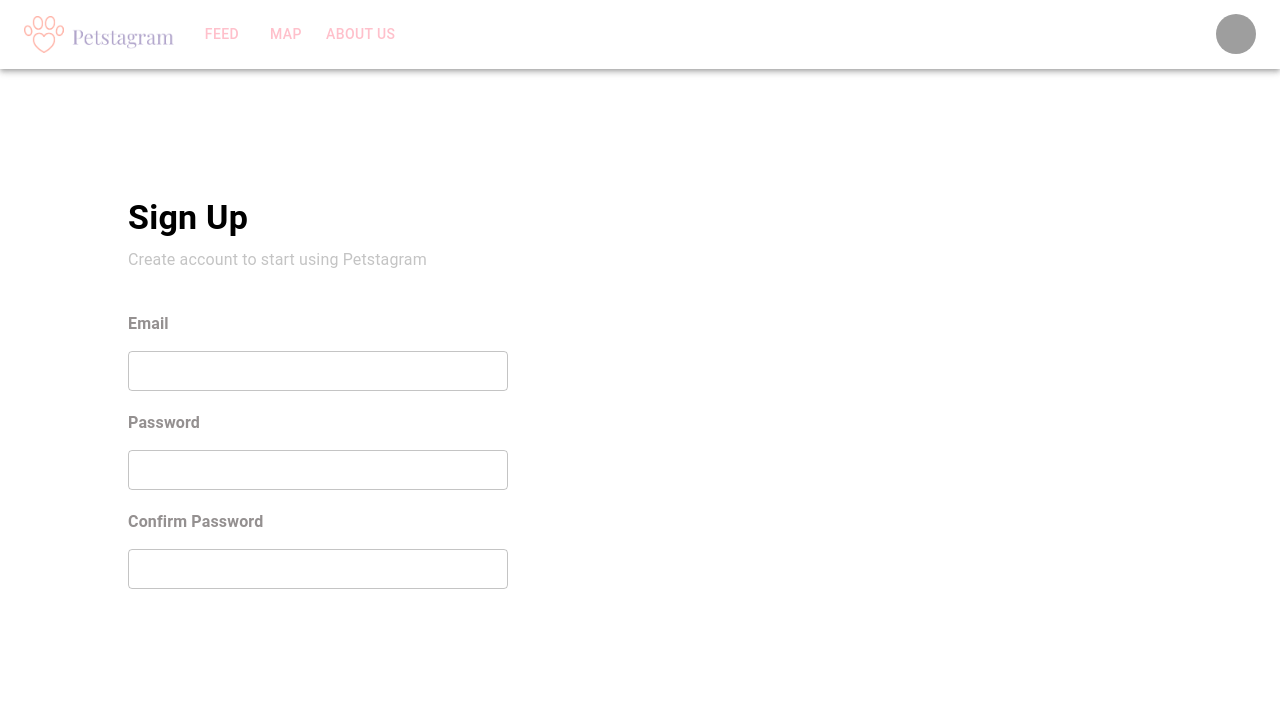
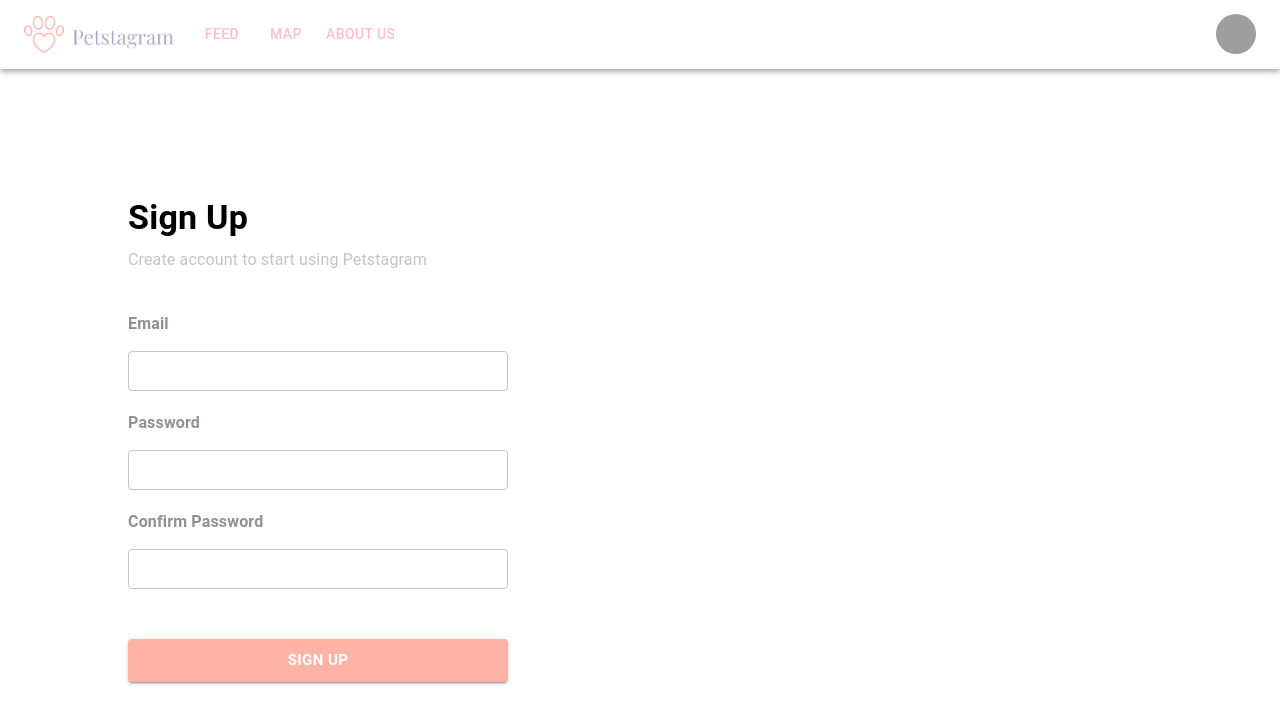
Before and after one commit to nhungL/petstagram, a React (Create React App) app in the folder frontend/: page / in a window 1280 px wide. Shown: the top 724 px of the page. Built offline with nearby package versions, Linux system fonts and the light colour scheme; grey boxes are pictures that could not be loaded.

Commit message:
Add sign up button

```diff
--- a/frontend/src/components/SignUp/SignUp.js
+++ b/frontend/src/components/SignUp/SignUp.js
@@ -1,4 +1,4 @@
-import { Grid, TextField, Typography } from "@mui/material";
+import { Button, Grid, TextField, Typography } from "@mui/material";
 import useStyles from "./Style";
 import React from "react";
 
@@ -46,6 +46,11 @@ export default function SignUp() {
         <Grid item align="left">
           <TextField size="small" className={classes.inputBox} />
         </Grid>
+        <Grid item align="left">
+          <Button variant="contained" size="large" className={classes.buttonS}>
+            Sign Up
+          </Button>
+        </Grid>
       </Grid>
     </div>
   );
--- a/frontend/src/components/SignUp/Style.js
+++ b/frontend/src/components/SignUp/Style.js
@@ -22,5 +22,11 @@ const useStyles = makeStyles((theme) => ({
     width: "380px",
     marginBottom: "20px",
   },
+  buttonS: {
+    backgroundColor: "#FFB2A6",
+    width: "380px",
+    marginTop: "30px",
+    fontWeight: "bold",
+  },
 }));
 export default useStyles;
```
